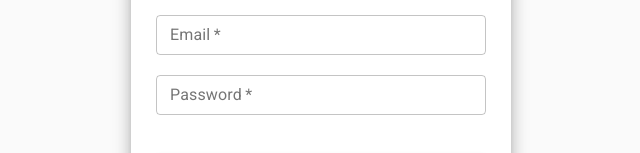
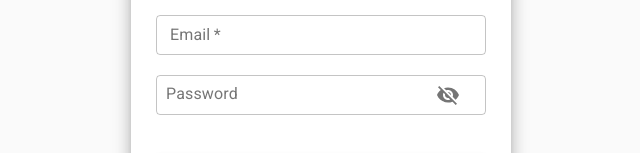
Before and after one commit to foxching/muiTrello, a React (Create React App) app in the folder client/: page /signup in a window 1280 px wide. Shown: the part 237-390 px from the top of the page, without its empty margins (319-959 px from the left). Built offline with nearby package versions, Linux system fonts and the light colour scheme; no server answers.

Commit message:
cuztomized password input field to toggle password visibility

```diff
--- a/client/package.json
+++ b/client/package.json
@@ -8,8 +8,8 @@
   ],
   "main": "src/index.js",
   "dependencies": {
-    "@material-ui/core": "4.11.2",
-    "@material-ui/icons": "4.11.2",
+    "@material-ui/core": "4.11.0",
+    "@material-ui/icons": "4.9.1",
     "@material-ui/pickers": "3.2.10",
     "axios": "0.21.0",
     "date-fns": "2.16.1",
--- a/client/src/hooks/useForm.js
+++ b/client/src/hooks/useForm.js
@@ -3,15 +3,18 @@ import { useDispatch } from "react-redux";
 import { useSelector } from "react-redux";
 import { clearErrors } from "../store/actions/errorAction";
 
-export const useForm = callback => {
+export const useForm = (callback, initialState = {}) => {
   const dispatch = useDispatch();
   const { loading } = useSelector(state => state.ui);
   const { isAuthenticated, isLoading } = useSelector(state => state.auth);
   const error = useSelector(state => state.error);
-  const [email, setEmail] = useState("");
-  const [name, setName] = useState("");
-  const [password, setPassword] = useState("");
+  const [values, setValues] = useState(initialState);
+  const [hidePassword, setHidePassword] = useState(true);
   const [errorMsg, setErrorMsg] = useState("");
+
+  const onChange = event => {
+    setValues({ ...values, [event.target.name]: event.target.value });
+  };
 
   const handleSubmit = e => {
     e.preventDefault();
@@ -37,12 +40,11 @@ export const useForm = callback => {
 
   return {
     error,
-    name,
-    setName,
-    email,
-    setEmail,
-    password,
-    setPassword,
+    values,
+    setValues,
+    hidePassword,
+    setHidePassword,
+    onChange,
     errorMsg,
     setErrorMsg,
     isAuthenticated,
--- a/client/src/pages/SignIn.js
+++ b/client/src/pages/SignIn.js
@@ -2,8 +2,20 @@ import React from "react";
 import { Redirect } from "react-router-dom";
 import { useDispatch } from "react-redux";
 import { Link } from "react-router-dom";
-import { Grid, Paper, TextField, Button, Typography } from "@material-ui/core";
+import {
+  Grid,
+  Paper,
+  TextField,
+  Button,
+  Typography,
+  FormControl,
+  InputAdornment,
+  InputLabel,
+  OutlinedInput,
+  IconButton
+} from "@material-ui/core";
 import CircularProgress from "@material-ui/core/CircularProgress";
+import { Visibility, VisibilityOff } from "@material-ui/icons";
 import Icon from "@material-ui/core/Icon";
 import { makeStyles } from "@material-ui/core/styles";
 import { login } from "../store/actions/authAction";
@@ -31,25 +43,25 @@ export default function SigIn() {
 
   const handleSignin = () => {
     const user = {
-      email,
-      password
+      email: values.email,
+      password: values.password
     };
     dispatch(login(user));
-    setEmail("");
-    setPassword("");
+    setValues({ email: "", password: "" });
   };
 
   const {
-    email,
-    setEmail,
-    password,
-    setPassword,
+    values,
+    setValues,
+    hidePassword,
+    setHidePassword,
+    onChange,
     errorMsg,
     isAuthenticated,
     isLoading,
     loading,
     handleSubmit
-  } = useForm(handleSignin);
+  } = useForm(handleSignin, { email: "", password: "" });
 
   if (!isLoading && isAuthenticated) {
     return <Redirect to="/boards" />;
@@ -100,35 +112,52 @@ export default function SigIn() {
         ) : null}
         <form onSubmit={handleSubmit}>
           <TextField
-            value={email}
-            onChange={e => setEmail(e.target.value)}
+            value={values.email}
+            name="email"
+            onChange={onChange}
             label="Email Address"
             placeholder="Enter email..."
+            required
             fullWidth
-            required
-            variant="outlined"
-            style={{ marginBottom: "20px" }}
-            size="small"
-          />
-          <TextField
-            value={password}
-            onChange={e => setPassword(e.target.value)}
-            label="Password"
-            placeholder="Enter password..."
-            type="password"
-            fullWidth
-            required
             variant="outlined"
             size="small"
             style={{ marginBottom: "20px" }}
           />
+          <FormControl fullWidth size="small" style={{ marginBottom: "20px" }}>
+            <InputLabel
+              htmlFor="password"
+              style={{ marginLeft: "10px", marginTop: "-10px" }}
+            >
+              Password
+            </InputLabel>
+            <OutlinedInput
+              type={hidePassword ? "password" : "text"}
+              name="password"
+              size="small"
+              label="Password"
+              value={values.password}
+              onChange={onChange}
+              placeholder="Enter Password..."
+              endAdornment={
+                <InputAdornment position="end">
+                  <IconButton
+                    onClick={() => {
+                      setHidePassword(!hidePassword);
+                    }}
+                  >
+                    {hidePassword ? <VisibilityOff /> : <Visibility />}
+                  </IconButton>
+                </InputAdornment>
+              }
+            />
+          </FormControl>
           <Button
             type="submit"
             color="secondary"
             variant="contained"
-            className={classes.btnstyle}
             fullWidth
             disabled={loading}
+            className={classes.btnstyle}
           >
             Sign in
             {loading && (
--- a/client/src/pages/Signup.js
+++ b/client/src/pages/Signup.js
@@ -2,9 +2,21 @@ import React from "react";
 import { Redirect } from "react-router-dom";
 import { useDispatch } from "react-redux";
 import { Link } from "react-router-dom";
-import { Grid, Paper, TextField, Button, Typography } from "@material-ui/core";
+import {
+  Grid,
+  Paper,
+  TextField,
+  Button,
+  Typography,
+  FormControl,
+  InputAdornment,
+  InputLabel,
+  OutlinedInput,
+  IconButton
+} from "@material-ui/core";
 import CircularProgress from "@material-ui/core/CircularProgress";
 import Icon from "@material-ui/core/Icon";
+import { Visibility, VisibilityOff } from "@material-ui/icons";
 import { makeStyles } from "@material-ui/core/styles";
 import { register } from "../store/actions/authAction";
 import { useForm } from "../hooks/useForm";
@@ -31,29 +43,26 @@ export default function SignUp() {
 
   const handleSignup = () => {
     const newUser = {
-      name,
-      email,
-      password
+      name: values.name,
+      email: values.email,
+      password: values.password
     };
     dispatch(register(newUser));
-    setName("");
-    setEmail("");
-    setPassword("");
+    setValues({ name: "", email: "", password: "" });
   };
 
   const {
-    email,
-    name,
-    setName,
-    setEmail,
-    password,
-    setPassword,
+    values,
+    setValues,
+    hidePassword,
+    setHidePassword,
+    onChange,
     errorMsg,
     isAuthenticated,
     isLoading,
     loading,
     handleSubmit
-  } = useForm(handleSignup);
+  } = useForm(handleSignup, { name: "", email: "", password: "" });
 
   if (!isLoading && isAuthenticated) {
     return <Redirect to="/boards" />;
@@ -105,40 +114,55 @@ export default function SignUp() {
           <TextField
             label="Username"
             name="name"
-            value={name}
+            value={values.name}
+            onChange={onChange}
             placeholder="Enter username"
             fullWidth
             required
             variant="outlined"
             size="small"
             style={{ marginBottom: "20px" }}
-            onChange={e => setName(e.target.value)}
           />
           <TextField
             label="Email"
             name="email"
-            value={email}
+            value={values.email}
+            onChange={onChange}
             placeholder="Email Adress"
             fullWidth
             required
             variant="outlined"
             size="small"
             style={{ marginBottom: "20px" }}
-            onChange={e => setEmail(e.target.value)}
           />
-          <TextField
-            label="Password"
-            name="password"
-            value={password}
-            placeholder="Enter password"
-            type="password"
-            fullWidth
-            required
-            variant="outlined"
-            size="small"
-            style={{ marginBottom: "20px" }}
-            onChange={e => setPassword(e.target.value)}
-          />
+          <FormControl fullWidth size="small" style={{ marginBottom: "20px" }}>
+            <InputLabel
+              htmlFor="password"
+              style={{ marginLeft: "10px", marginTop: "-10px" }}
+            >
+              Password
+            </InputLabel>
+            <OutlinedInput
+              type={hidePassword ? "password" : "text"}
+              name="password"
+              size="small"
+              label="Password"
+              value={values.password}
+              onChange={onChange}
+              placeholder="Enter Password..."
+              endAdornment={
+                <InputAdornment position="end">
+                  <IconButton
+                    onClick={() => {
+                      setHidePassword(!hidePassword);
+                    }}
+                  >
+                    {hidePassword ? <VisibilityOff /> : <Visibility />}
+                  </IconButton>
+                </InputAdornment>
+              }
+            />
+          </FormControl>
           <Button
             type="submit"
             color="secondary"
```
Also changed, not shown: 1 other file (tests, documents, lock files or other folders).
